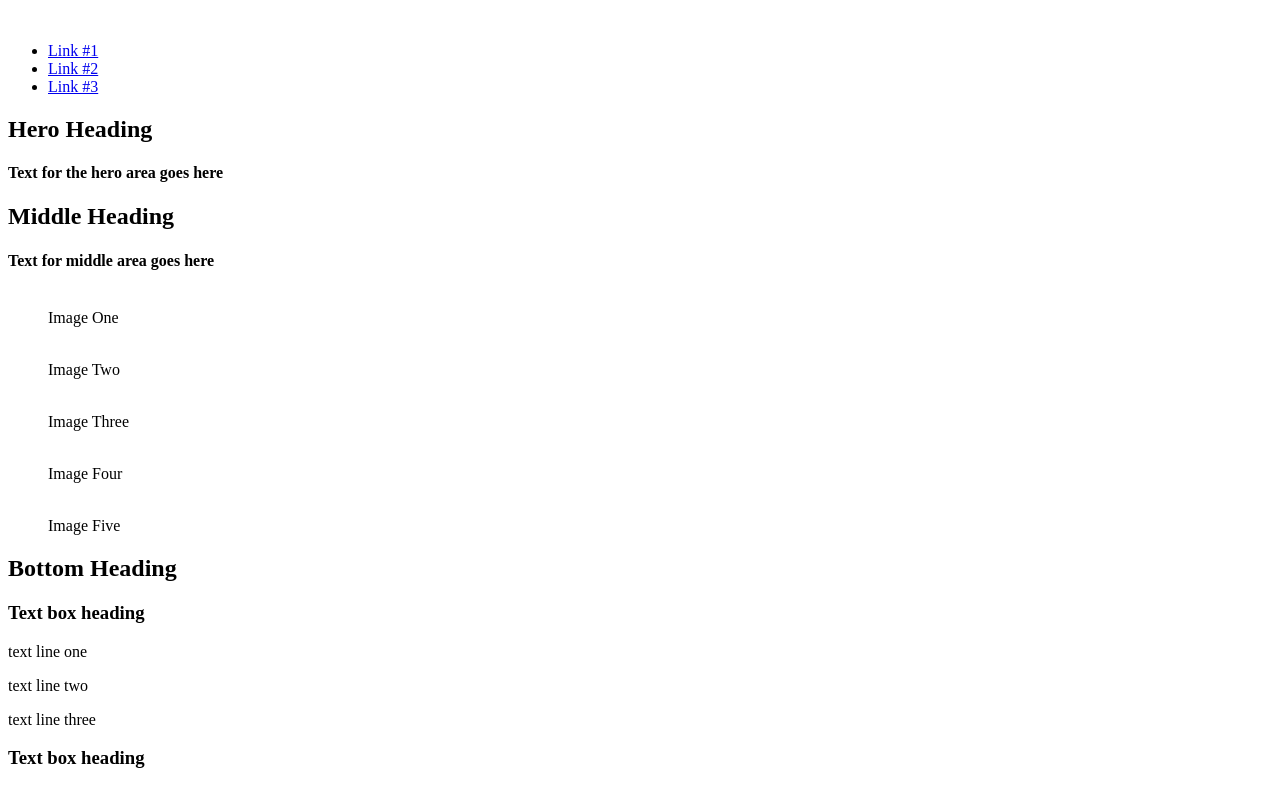
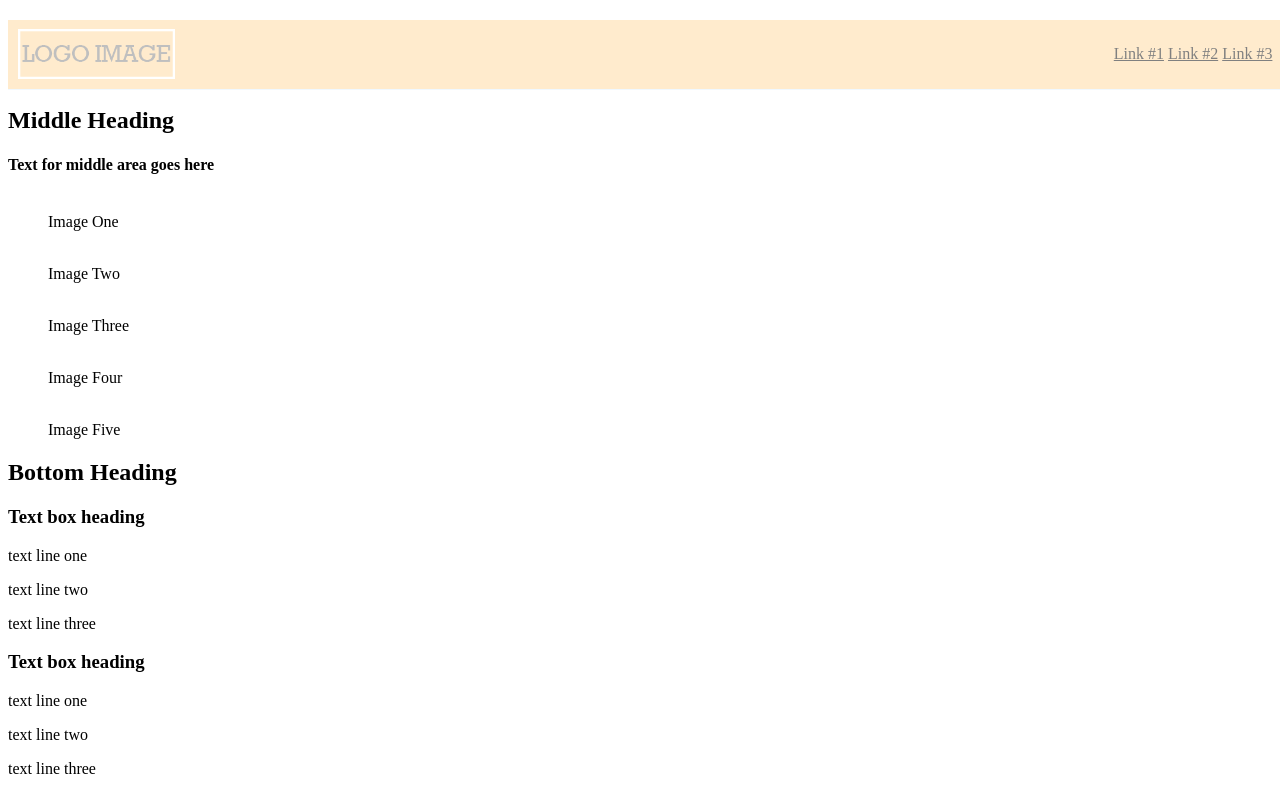
Before and after one commit to cipher-dee/Lets-Flex, a plain HTML site: page index.html in a window 1280 px wide. Shown: the top 785 px of the page. Drawn offline with Linux system fonts and the light colour scheme.

Commit message:
header styles added

```diff
--- a/index.html
+++ b/index.html
@@ -9,7 +9,7 @@
 </head>
 <body>
     <header>
-        <img src="">
+        <img src="./resources/images/Logo.png">
         <ul id="header-links">
             <li><a href="#">Link #1</a></li>
             <li><a href="#">Link #2</a></li>
--- a/resources/css/style.css
+++ b/resources/css/style.css
@@ -0,0 +1,28 @@
+header {
+    background-color:blanchedalmond;
+    display: flex;
+    justify-content: space-between;
+    align-items: center;
+    padding: 0 10px;
+    height: 69px;
+    border-bottom: 1px solid aliceblue;
+    position: fixed;
+    width: 100%;
+}
+
+header img {
+    height: 50px;
+}
+
+header a {
+    color: gray;
+}
+
+header ul {
+    padding: 0 2%;
+}
+
+
+header li {
+    display: inline-block;
+}
```
Also changed, not shown: resources/Images/Logo.png (added).
